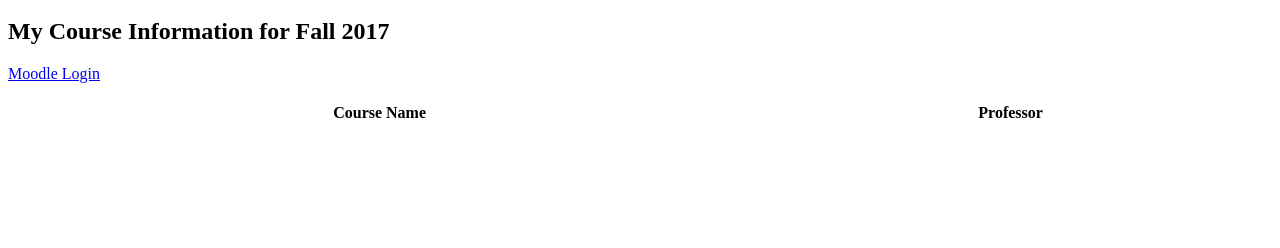
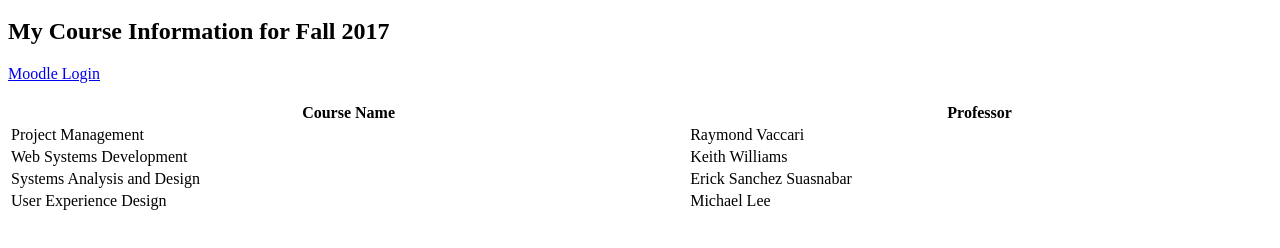
Before and after one commit to tp274/homework2, a plain HTML site: page index.html in a window 1280 px wide. Shown: the part 48-296 px from the top of the page. Drawn offline with Linux system fonts and the light colour scheme.

Commit message:
Added data to table

```diff
--- a/index.html
+++ b/index.html
@@ -11,5 +11,21 @@
         <th>Course Name</th>
 	<th>Professor</th>
     </tr>
+      <tr>
+          <td>Project Management</td>
+	      <td>Raymond Vaccari</td>
+	        </tr>
+		  <tr>
+		      <td>Web Systems Development</td>
+		          <td>Keith Williams</td>
+			    </tr>
+			      <tr>
+			          <td>Systems Analysis and Design</td>
+				      <td>Erick Sanchez Suasnabar</td>
+				        </tr>
+					  <tr>
+					      <td>User Experience Design</td>
+					          <td>Michael Lee</td>
+						    </tr>
   </table>
 </html>
```
